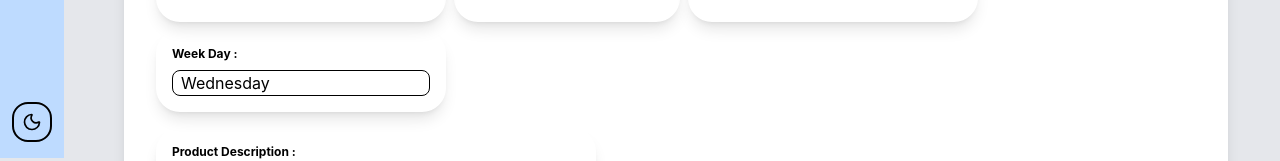
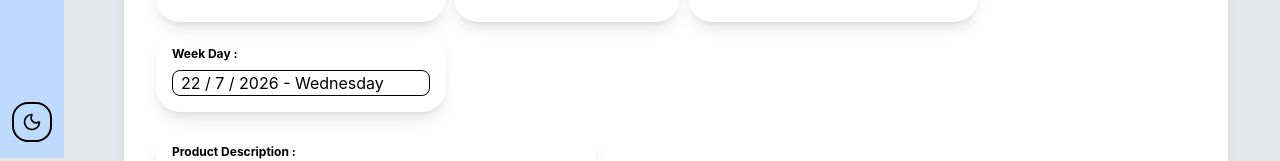
Before and after one commit to IALikhon/Dash-Board, a React (Vite) app: page /Inventory in a window 1280 px wide. Shown: the part 642-803 px from the top of the page. Built offline with nearby package versions, Linux system fonts and the light colour scheme.

Commit message:
feat: update date handling in ExpenceSheet and SalesSheet; replace created_at with date and ensure consistent date formatting

```diff
--- a/src/pages/ExpenceSheet.jsx
+++ b/src/pages/ExpenceSheet.jsx
@@ -2,7 +2,11 @@ import { useState } from "react";
 import { supabase } from "../Supabase-client/Supabase-client";
 
 const ExpenceSheet = () => {
-  const today = new Date().toLocaleDateString("en-US", { weekday: "long" });
+  const currentDay = new Date().getDate();
+  const currentMonth = new Date().getMonth() + 1;
+  const currentYear = new Date().getFullYear();
+  const weekDay = new Date().toLocaleDateString("en-US", { weekday: "long" });
+  const currentDate = `${currentDay} / ${currentMonth} / ${currentYear} - ${weekDay}`;
 
   const [newForm, setNewForm] = useState({
     name: "",
@@ -10,14 +14,15 @@ const ExpenceSheet = () => {
     price: 0,
     category: "",
     image: "",
-    weekDay: today,
+    weekDay: currentDate,
     description: "",
   });
 
   const overview = {
-    date: today,
+    date: currentDate,
     items : newForm.name,
     total_price: newForm.price,
+    type: "Purchased",
   }
 
   const handleSubmit = async (e) => {
@@ -69,7 +74,7 @@ const ExpenceSheet = () => {
       price: 0,
       category: "",
       image: "",
-      weekDay: today,
+      weekDay: currentDate,
       description: "",
     });
   };
--- a/src/pages/OverView.jsx
+++ b/src/pages/OverView.jsx
@@ -23,7 +23,7 @@ const OverView = () => {
             <div key={item.id}
             className="mx-20"
             >
-              <p>{item.created_at}</p>
+              <p>{item.date}</p>
             </div>
           )
         })}
--- a/src/pages/SalesSheet.jsx
+++ b/src/pages/SalesSheet.jsx
@@ -28,7 +28,7 @@ const SalesSheet = () => {
   const inputClass = "border rounded-lg pl-2 min-w-60 capitalize";
 
   const [newForm, setNewForm] = useState({
-    date: { currentDate },
+    date: currentDate ,
     customar_name: "",
     phone_number: "",
     items: [],
@@ -36,9 +36,10 @@ const SalesSheet = () => {
   });
 
   const overview = {
-    date : {currentDate},
+    date : currentDate,
     items : newForm.items,
     total_price : newForm.total_price,
+    type: "Sold",
   }
 
   const [selectedItem, setSelectedItem] = useState({
@@ -230,7 +231,7 @@ const SalesSheet = () => {
               <label className="text-xs font-bold"> Date : </label>
               <input
                 type="text"
-                value={newForm.date.currentDate}
+                value={currentDate}
                 className={inputClass}
                 disabled
               />
```
